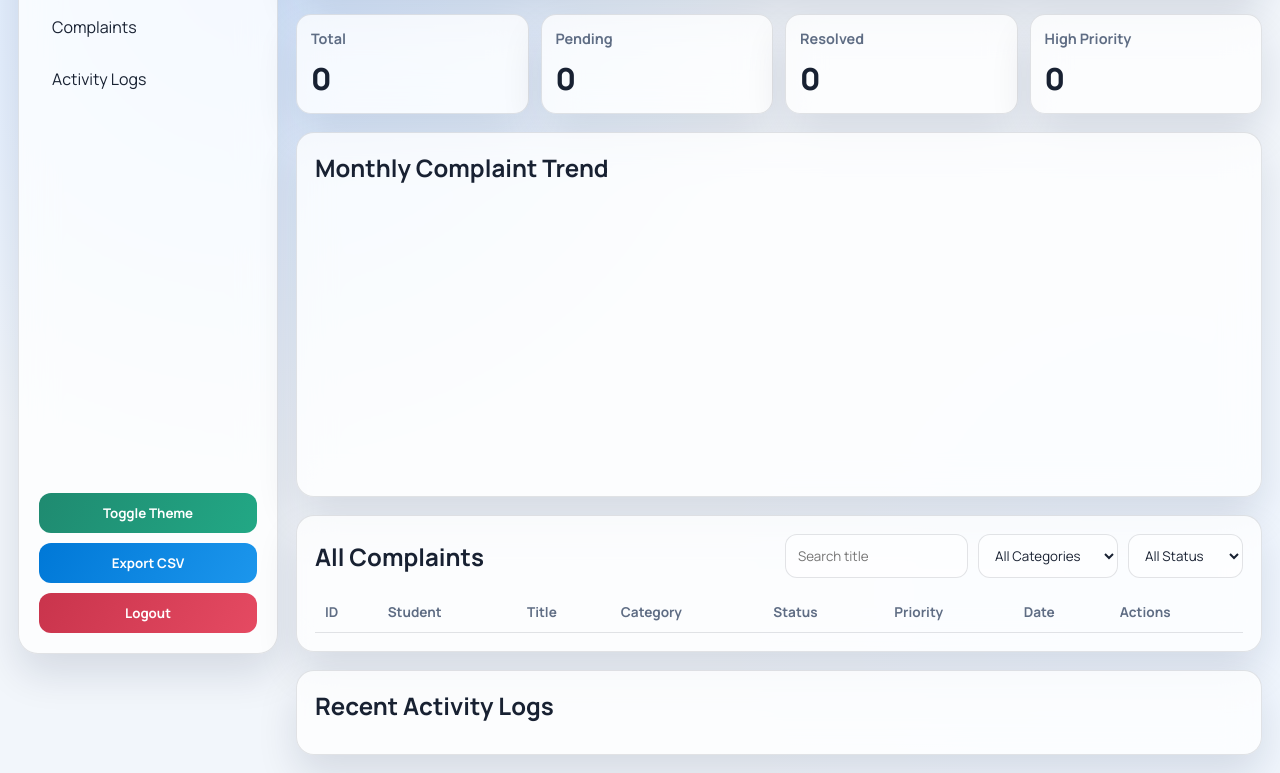
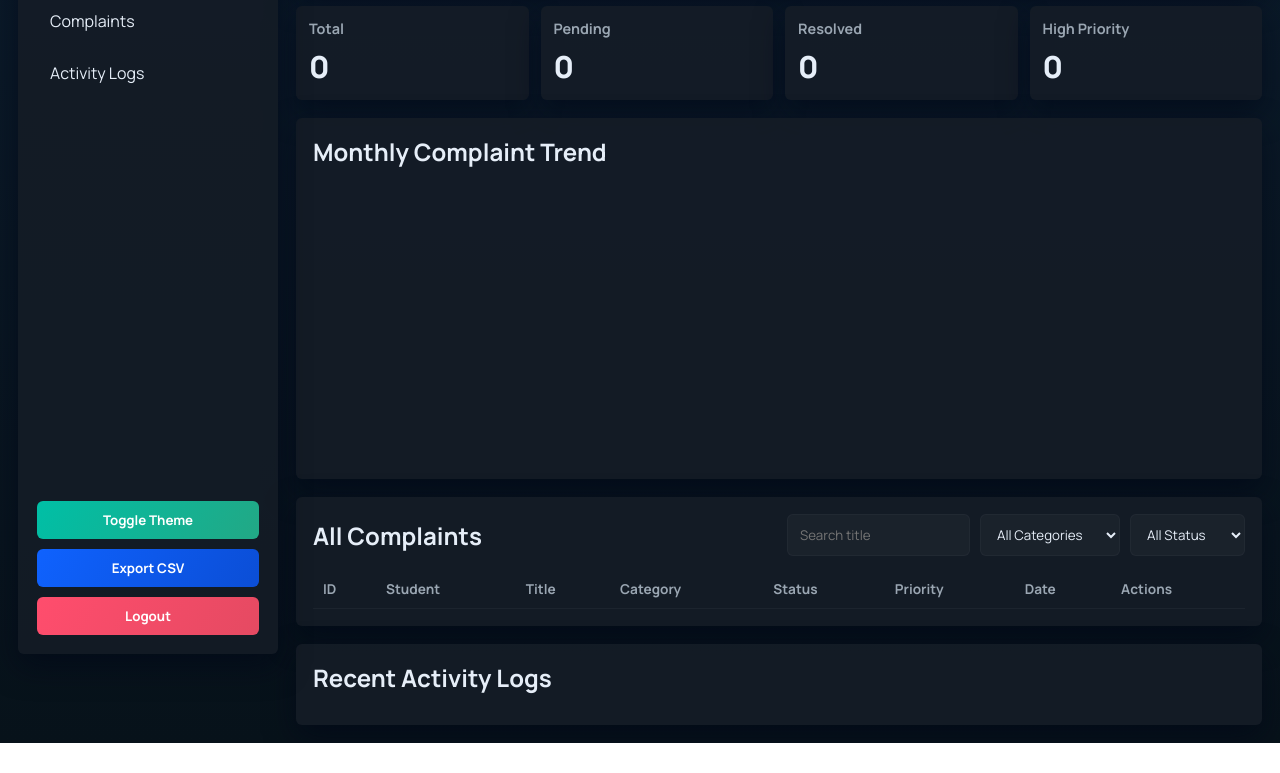
Before and after one commit to arpittyagi-at/CampusComplaintPortal, a website: page views/admin.html in a window 1280 px wide. Shown: the part 128-901 px from the top of the page. After the commit the page ends 871 px from the top, so only its background shows below. Drawn offline with nearby package versions, Linux system fonts and the light colour scheme; no server answers.

Commit message:
UI: sharper edges, sleek palette; admin: client-side filtering and sorting

```diff
--- a/public/css/styles.css
+++ b/public/css/styles.css
@@ -1,27 +1,28 @@
 :root {
-  --bg: #f2f6fb;
-  --bg-grad-a: #d5e7ff;
-  --bg-grad-b: #eff6ff;
-  --text: #182132;
-  --muted: #5f6d84;
-  --card: rgba(255, 255, 255, 0.74);
-  --line: rgba(24, 33, 50, 0.12);
-  --primary: #0078d7;
-  --primary-dark: #005ea9;
-  --secondary: #1f8a70;
-  --danger: #c9344c;
-  --shadow: 0 20px 40px rgba(7, 24, 54, 0.12);
+  --bg: #0f1724;
+  --bg-grad-a: #0b1b2b;
+  --bg-grad-b: #07121a;
+  --text: #e6eef8;
+  --muted: #9aa6b2;
+  --card: rgba(20, 28, 38, 0.9);
+  --line: rgba(230, 238, 248, 0.06);
+  --primary: #0f62fe;
+  --primary-dark: #0b4ed6;
+  --secondary: #00bfa6;
+  --danger: #ff4d6d;
+  --shadow: 0 12px 30px rgba(2, 6, 23, 0.6);
 }
 
+/* keep single dark theme as default for sleek look */
 body.dark {
-  --bg: #0f1725;
-  --bg-grad-a: #0e233d;
-  --bg-grad-b: #141a2a;
-  --text: #e8edf8;
-  --muted: #acb6cc;
-  --card: rgba(17, 26, 40, 0.68);
-  --line: rgba(232, 237, 248, 0.16);
-  --shadow: 0 20px 40px rgba(0, 0, 0, 0.35);
+  --bg: #071021;
+  --bg-grad-a: #05121b;
+  --bg-grad-b: #031018;
+  --text: #e6eef8;
+  --muted: #8f9aa6;
+  --card: rgba(14, 20, 30, 0.92);
+  --line: rgba(230, 238, 248, 0.04);
+  --shadow: 0 12px 28px rgba(0, 0, 0, 0.6);
 }
 
 * {
@@ -35,9 +36,7 @@
   min-height: 100%;
   font-family: 'Manrope', sans-serif;
   color: var(--text);
-  background: radial-gradient(circle at 20% 10%, var(--bg-grad-a), transparent 40%),
-    radial-gradient(circle at 90% 80%, var(--bg-grad-b), transparent 35%),
-    var(--bg);
+  background: linear-gradient(180deg, var(--bg-grad-a), var(--bg-grad-b));
 }
 
 a {
@@ -73,9 +72,7 @@
 
 .glass {
   background: var(--card);
-  backdrop-filter: blur(18px);
-  -webkit-backdrop-filter: blur(18px);
-  border: 1px solid var(--line);
+  border: 1px solid transparent;
   box-shadow: var(--shadow);
 }
 
@@ -104,9 +101,9 @@
 
 .auth-brand {
   padding: 36px;
-  border-radius: 20px;
-  border: 1px solid var(--line);
-  background: rgba(0, 120, 215, 0.08);
+  border-radius: 6px;
+  border: 1px solid transparent;
+  background: linear-gradient(180deg, rgba(15,98,254,0.06), rgba(0,191,166,0.04));
   animation: rise 0.6s ease;
 }
 
@@ -129,7 +126,7 @@
 }
 
 .auth-card {
-  border-radius: 20px;
+  border-radius: 6px;
   padding: 30px;
   animation: rise 0.75s ease;
 }
@@ -189,12 +186,12 @@
 input,
 select,
 textarea {
-  border: 1px solid var(--line);
-  border-radius: 12px;
-  padding: 11px 12px;
-  background: rgba(255, 255, 255, 0.55);
+  border: 1px solid rgba(255,255,255,0.03);
+  border-radius: 6px;
+  padding: 10px 12px;
+  background: rgba(255, 255, 255, 0.03);
   color: var(--text);
-  transition: border-color 0.2s ease, transform 0.15s ease;
+  transition: border-color 0.12s ease, transform 0.12s ease;
 }
 
 body.dark input,
@@ -213,11 +210,11 @@
 
 .btn {
   border: none;
-  border-radius: 12px;
-  padding: 11px 16px;
+  border-radius: 6px;
+  padding: 10px 14px;
   cursor: pointer;
   font-weight: 700;
-  transition: transform 0.18s ease, opacity 0.18s ease;
+  transition: transform 0.12s ease, opacity 0.12s ease;
 }
 
 .btn:hover {
@@ -230,7 +227,7 @@
 }
 
 .btn-primary {
-  background: linear-gradient(120deg, var(--primary), #1c96ec);
+  background: linear-gradient(120deg, var(--primary), var(--primary-dark));
   color: #fff;
 }
 
@@ -256,8 +253,8 @@
 }
 
 .sidebar {
-  border-radius: 20px;
-  padding: 20px;
+  border-radius: 6px;
+  padding: 18px;
   display: flex;
   flex-direction: column;
   justify-content: flex-start;
@@ -269,8 +266,8 @@
 
 .brand {
   font-weight: 800;
-  font-size: 1.2rem;
-  margin-bottom: 16px;
+  font-size: 1.15rem;
+  margin-bottom: 12px;
 }
 
 .sidebar nav {
@@ -281,7 +278,7 @@
 .sidebar nav a {
   color: var(--text);
   padding: 10px 12px;
-  border-radius: 10px;
+  border-radius: 6px;
   border: 1px solid transparent;
 }
 
@@ -303,13 +300,13 @@
 }
 
 .topbar {
-  border-radius: 18px;
-  padding: 18px 20px;
+  border-radius: 6px;
+  padding: 14px 16px;
   display: flex;
   justify-content: space-between;
   align-items: center;
   flex-wrap: wrap;
-  gap: 12px;
+  gap: 10px;
 }
 
 .topbar h1 {
@@ -317,10 +314,10 @@
 }
 
 .profile-badge {
-  padding: 9px 12px;
-  border-radius: 999px;
-  background: rgba(0, 120, 215, 0.12);
-  border: 1px solid var(--line);
+  padding: 8px 10px;
+  border-radius: 6px;
+  background: rgba(15,98,254,0.08);
+  border: 1px solid transparent;
   font-weight: 700;
 }
 
@@ -331,10 +328,10 @@
 }
 
 .stat-card {
-  border-radius: 15px;
-  padding: 14px;
+  border-radius: 6px;
+  padding: 12px;
   display: grid;
-  gap: 10px;
+  gap: 8px;
 }
 
 .stat-card h3 {
@@ -348,9 +345,9 @@
 }
 
 .card {
-  border-radius: 18px;
-  padding: 18px;
-  animation: rise 0.5s ease;
+  border-radius: 6px;
+  padding: 16px;
+  animation: rise 0.45s ease;
 }
 
 .card-head {
@@ -399,8 +396,8 @@
 
 th,
 td {
-  border-bottom: 1px solid var(--line);
-  padding: 11px 10px;
+  border-bottom: 1px solid rgba(255,255,255,0.04);
+  padding: 10px 10px;
   text-align: left;
   font-size: 0.92rem;
 }
@@ -413,8 +410,8 @@
 .badge {
   font-size: 0.78rem;
   font-weight: 700;
-  padding: 5px 9px;
-  border-radius: 999px;
+  padding: 5px 8px;
+  border-radius: 6px;
   display: inline-block;
 }
 
--- a/public/js/admin.js
+++ b/public/js/admin.js
@@ -4,6 +4,8 @@
 const activityList = document.getElementById('activityList');
 
 let complaints = [];
+let allComplaints = null; // cache of full complaints fetched from server
+let currentSort = { key: 'created_at', dir: 'desc' };
 let chart = null;
 
 function setLoading(isLoading) {
@@ -131,28 +133,49 @@
   const user = result.user;
   document.getElementById('profileBadge').textContent = `${user.name} (${user.role})`;
 }
-
-async function loadComplaints() {
-  const search = document.getElementById('searchInput').value.trim();
-  const category = document.getElementById('filterCategory').value;
-  const status = document.getElementById('filterStatus').value;
-
-  const params = new URLSearchParams();
-  if (search) params.set('search', search);
-  if (category) params.set('category', category);
-  if (status) params.set('status', status);
-
+async function fetchAllComplaints() {
   setLoading(true);
   try {
-    const result = await apiFetch(`/api/admin/complaints?${params.toString()}`);
+    const result = await apiFetch('/api/admin/complaints');
     if (!result) return;
-    complaints = result.complaints;
-    renderTable(complaints);
+    allComplaints = result.complaints || [];
+    complaints = [...allComplaints];
+    applyFiltersAndRender();
   } catch (error) {
     showToast(error.message, 'error');
   } finally {
     setLoading(false);
   }
+}
+
+function applyFiltersAndRender() {
+  if (!Array.isArray(allComplaints)) return;
+  const search = document.getElementById('searchInput').value.trim().toLowerCase();
+  const category = document.getElementById('filterCategory').value;
+  const status = document.getElementById('filterStatus').value;
+
+  complaints = allComplaints.filter((c) => {
+    if (search && !String(c.title || '').toLowerCase().includes(search)) return false;
+    if (category && category !== '' && c.category !== category) return false;
+    if (status && status !== '' && c.status !== status) return false;
+    return true;
+  });
+
+  // apply sorting
+  complaints.sort((a, b) => {
+    const key = currentSort.key;
+    let av = a[key];
+    let bv = b[key];
+    if (key === 'created_at') {
+      av = new Date(av).getTime();
+      bv = new Date(bv).getTime();
+    }
+    if (av < bv) return currentSort.dir === 'asc' ? -1 : 1;
+    if (av > bv) return currentSort.dir === 'asc' ? 1 : -1;
+    return 0;
+  });
+
+  renderTable(complaints);
 }
 
 async function logout() {
@@ -227,9 +250,30 @@
   document.getElementById('logoutBtn').addEventListener('click', logout);
   document.getElementById('exportCsvBtn').addEventListener('click', exportCsv);
 
-  document.getElementById('searchInput').addEventListener('input', debounce(loadComplaints, 300));
-  document.getElementById('filterCategory').addEventListener('change', loadComplaints);
-  document.getElementById('filterStatus').addEventListener('change', loadComplaints);
+  document.getElementById('searchInput').addEventListener('input', debounce(applyFiltersAndRender, 300));
+  document.getElementById('filterCategory').addEventListener('change', applyFiltersAndRender);
+  document.getElementById('filterStatus').addEventListener('change', applyFiltersAndRender);
+
+  // allow sorting by clicking table headers (ID, Date)
+  const table = document.querySelector('.table-wrap table');
+  if (table) {
+    const ths = table.querySelectorAll('th');
+    ths.forEach((th) => {
+      th.style.cursor = 'pointer';
+      th.addEventListener('click', () => {
+        const keyMap = { 'ID': 'id', 'Date': 'created_at' };
+        const key = keyMap[th.textContent.trim()] || null;
+        if (!key) return;
+        if (currentSort.key === key) {
+          currentSort.dir = currentSort.dir === 'asc' ? 'desc' : 'asc';
+        } else {
+          currentSort.key = key;
+          currentSort.dir = 'desc';
+        }
+        applyFiltersAndRender();
+      });
+    });
+  }
 
   tableBody.addEventListener('click', handleRowAction);
 }
@@ -237,7 +281,7 @@
 async function init() {
   bindEvents();
   try {
-    await Promise.all([loadProfile(), loadStatsAndChart(), loadComplaints(), loadActivities()]);
+    await Promise.all([loadProfile(), loadStatsAndChart(), fetchAllComplaints(), loadActivities()]);
   } catch (error) {
     showToast(error.message, 'error');
   }
```
